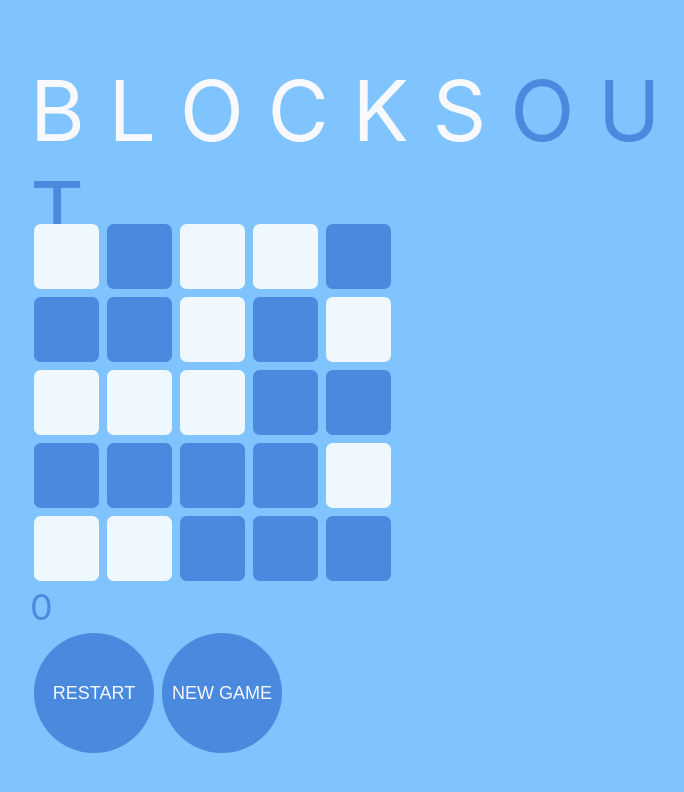
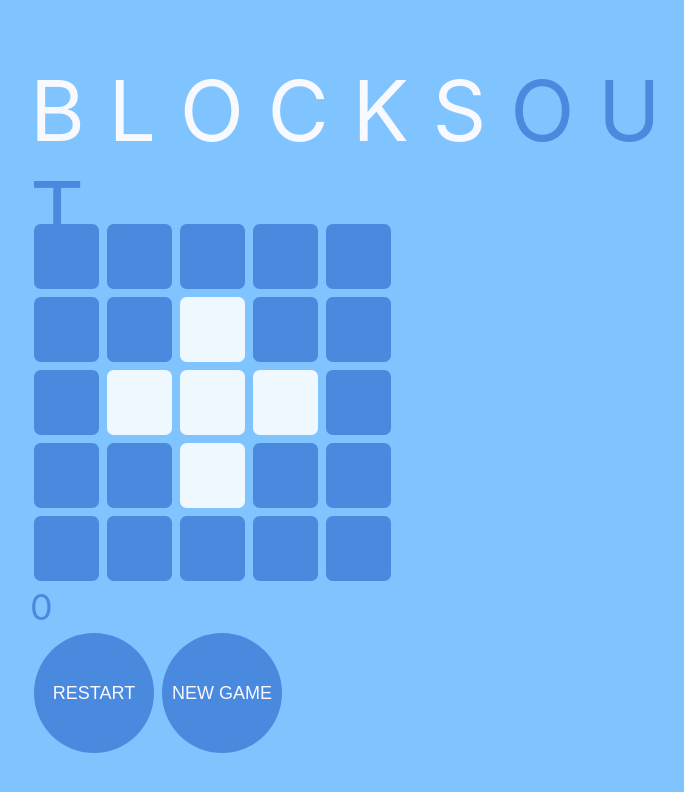
Before and after one commit to THiragi/lights-out, a React (Create React App) app: page / in a window 1280 px wide. Shown: the top 792 px of the page, without its empty margins (260-944 px from the left). Built offline with nearby package versions, Linux system fonts and the light colour scheme.

Commit message:
split randomPattern into randomSteps and boardGenarator

```diff
--- a/src/hooks/useGame.ts
+++ b/src/hooks/useGame.ts
@@ -1,10 +1,12 @@
-import { useEffect, useState } from 'react';
+import { useState } from 'react';
 import gamesModule from '../modules/gamesModule';
 
 const useGame = (side: number):[boolean[], number, (i:number) => void, () => void, () => void] => {
-  const [inverse, randomPattern] = gamesModule(side);
+  const [inverse, randomSteps, boardGenerator] = gamesModule(side);
 
-  const [history, setHistory] = useState<boolean[][]>([Array(side*side).fill(false)]);
+  const patternGenerator = boardGenerator(inverse);
+
+  const [history, setHistory] = useState<boolean[][]>([patternGenerator([12])]);
   const [stepNum, setStepNum] = useState<number>(0);
 
   const current = history[stepNum];
@@ -27,14 +29,9 @@ const useGame = (side: number):[boolean[], number, (i:number) => void, () => voi
 
   const newGame = () => {
     setStepNum(0);
-    setHistory([randomPattern(inverse)]);
+    setHistory([patternGenerator(randomSteps())]);
   };
 
-  // マウントされた時に、newGameを実行させる
-  useEffect(()=>{
-    newGame();
-    // eslint-disable-next-line react-hooks/exhaustive-deps
-  }, []);
 
   return [current, stepNum, handleClick, restart, newGame];
 };
--- a/src/modules/gamesModule.ts
+++ b/src/modules/gamesModule.ts
@@ -1,9 +1,12 @@
 type ClickAction = (array: boolean[], i: number) => boolean[];
-type RandomPattern = (func: ClickAction) => boolean[];
+type BoardGenerator = (func: ClickAction) => (steps: number[]) => boolean[];
 
-const gamesModule = (side: number): [ClickAction, RandomPattern] => {
+// side(ボード一辺のパネル数)に準じて、ゲームに必要な処理を生成
+const gamesModule = (side: number): [ClickAction, () => number[], BoardGenerator] => {
+  // ボードのパネル総数
   const max = side * side;
 
+  // パネルをクリックした際に、どのパネルを反転させるか定義
   const inverse: ClickAction = (array, i) => {
     array[i] = !array[i];
     if (i > (side - 1)) array[i - side] = !array[i - side];
@@ -14,15 +17,20 @@ const gamesModule = (side: number): [ClickAction, RandomPattern] => {
     return array;
   };
 
-  const randomPattern: RandomPattern = (func ) => {
+  // ランダムな数列を生成
+  const randomSteps = (): number[] => {
     const stepRange = Math.floor((Math.random() * (side * side - side + 1)) + side);
-    const pushes = [...Array(stepRange)].map((_) => Math.floor((Math.random() * max)));
+    return [...Array(stepRange)].map((_) => Math.floor((Math.random() * max)));
+  };
+
+  // パネルの反転アクションと数列を受け取って、パターンを生成
+  const boradGenerator: BoardGenerator = (func) => (steps) => {
     const pattern = Array(max).fill(false);
-    pushes.forEach(p => func(pattern, p));
+    steps.forEach(p => func(pattern, p));
     return pattern;
   };
 
-  return [inverse, randomPattern];
+  return [inverse, randomSteps, boradGenerator];
 };
 
 export default gamesModule;
```
